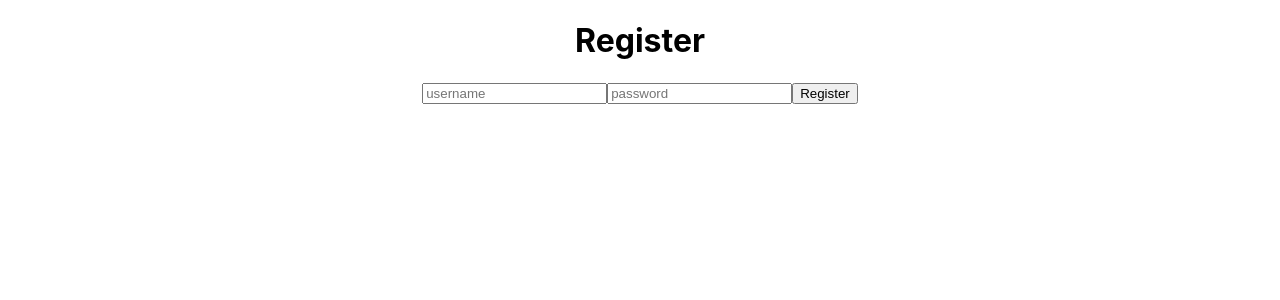
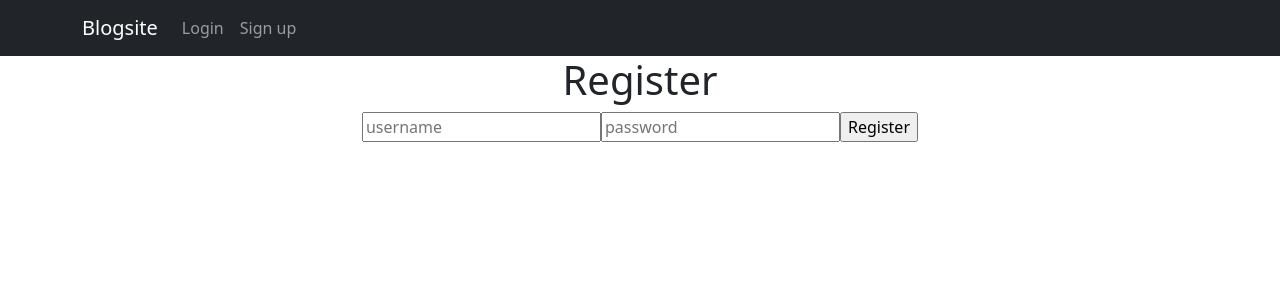
Before and after one commit to olivrrrrr/full-stack-blogsite, a React (Create React App) app in the folder client/: page /register in a window 1280 px wide. Shown: the top 300 px of the page. Built offline with nearby package versions, Linux system fonts and the light colour scheme.

Commit message:
navbar added

```diff
--- a/client/package.json
+++ b/client/package.json
@@ -7,8 +7,11 @@
     "@testing-library/react": "^13.1.1",
     "@testing-library/user-event": "^13.5.0",
     "axios": "^0.27.2",
+    "bootstrap": "^5.1.3",
     "react": "^18.1.0",
+    "react-bootstrap": "^2.3.1",
     "react-dom": "^18.1.0",
+    "react-router-dom": "^6.3.0",
     "react-scripts": "5.0.1",
     "web-vitals": "^2.1.4"
   },
--- a/client/src/App.js
+++ b/client/src/App.js
@@ -1,42 +1,27 @@
-import logo from './logo.svg';
+import 'bootstrap/dist/css/bootstrap.min.css';
 import './App.css';
-import {react, useState} from 'react'
-import axios from 'axios'
+import {BrowserRouter, Route, Routes} from 'react-router-dom'
+import Header from './components/Navbar'
+import Register from './components/Register';
+import Login from './components/Login';
+import Home from './components/Home';
+import Dashboard from './components/Dashboard'
 
 function App() {
 
-  const [username, setUsername] = useState('');
-  const [password, setPassword] = useState('');
-
-  const Registration = (newUser) => {
-    axios.post("http://localhost:3001/api/users", newUser)
-    .catch(()=> alert('error adding user'))
-  }
-
-  const handleFormSubmission = (event) => {
-    event.preventDefault();
-
-    const newUser = {
-      username : username,
-      passwordHash : password,
-    }
-
-    Registration(newUser);
-
-    setUsername("");
-    setPassword("");
-  }
-
-
-
   return (
     <div className="App">
-      <h1>Register</h1>
-      <form onSubmit={handleFormSubmission}>
-        <input value={username} onChange={(e)=> setUsername(e.target.value)} type="username" placeholder="username" />
-        <input value={password} onChange={(e)=> setPassword(e.target.value)} type="password" placeholder="password" />
-        <input type="submit" value="Register"/>
-      </form>
+        <header>
+            <Header/>
+        </header>
+      <BrowserRouter>
+        <Routes>
+          <Route path="/" element={<Home />}/>
+          {/* <Route path="/dashboard" element={<Dashboard />}/> */}
+          <Route path="/register" element={<Register />}/>
+          <Route path="/login" element={<Login />}/>
+        </Routes>
+      </BrowserRouter>
     </div>
   );
 }
--- /dev/null
+++ b/client/src/components/Dashboard.js
@@ -0,0 +1,21 @@
+// import React, {useEffect} from 'react'
+
+// function Dashboard() {
+
+//     useEffect(()=>{
+//         const token = localStorage.getItem('token');
+//         if(token){
+//             const user = jwt.decode(token);
+//             if(!user){
+//                 localStorage.removeItem('token');
+//                 window.location.href = '/'
+//             }
+//         }
+//     })
+
+//   return (
+//     <div>Dashboard</div>
+//   )
+// }
+
+// export default Dashboard
--- /dev/null
+++ b/client/src/components/Home.js
@@ -0,0 +1,9 @@
+import React from 'react'
+
+function Home() {
+  return (
+    <div>Home</div>
+  )
+}
+
+export default Home
--- /dev/null
+++ b/client/src/components/Login.js
@@ -0,0 +1,41 @@
+import {React, useState} from 'react'
+import axios from 'axios'
+
+
+function Login() {
+
+    const [username, setUsername] = useState('');
+    const [password, setPassword] = useState('');
+
+    const login = (user) => {
+    axios.post("http://localhost:3001/api/login", user)
+    .catch(()=> alert('error adding user'))
+    }
+
+
+    const handleFormSubmission = (e) => {
+        e.preventDefault();
+
+        const user = {
+            username: username,
+            passwordHash: password
+        }
+
+        login(user)
+
+    }
+
+
+  return (
+    <div>
+      <h1>Login</h1>
+      <form onSubmit={handleFormSubmission}>
+        <input value={username} onChange={(e)=> setUsername(e.target.value)} type="username" placeholder="username" />
+        <input value={password} onChange={(e)=> setPassword(e.target.value)} type="password" placeholder="password" />
+        <input type="submit" value="Register"/>
+      </form>
+    </div>
+  )
+}
+
+export default Login
--- /dev/null
+++ b/client/src/components/Navbar.js
@@ -0,0 +1,20 @@
+import React from 'react'
+import {Navbar, Container, Nav} from 'react-bootstrap'
+
+function Header() {
+  return (
+  <>
+    <Navbar bg="dark" variant="dark">
+        <Container>
+        <Navbar.Brand href="/">Blogsite</Navbar.Brand>
+        <Nav className="me-auto">
+        <Nav.Link href="/login">Login</Nav.Link>
+        <Nav.Link href="/register">Sign up</Nav.Link>
+        </Nav>
+        </Container>
+    </Navbar>
+  </>
+  )
+}
+
+export default Header
--- /dev/null
+++ b/client/src/components/Register.js
@@ -0,0 +1,42 @@
+import React from 'react'
+import {useState} from 'react'
+import axios from 'axios'
+
+function Register() {
+  const [username, setUsername] = useState('');
+  const [password, setPassword] = useState('');
+
+  const Registration = (newUser) => {
+    axios.post("http://localhost:3001/api/users", newUser)
+    .catch(()=> alert('error adding user'))
+  }
+
+  const handleFormSubmission = (event) => {
+    event.preventDefault();
+
+    const newUser = {
+      username : username,
+      passwordHash : password,
+    }
+
+    Registration(newUser);
+
+    setUsername("");
+    setPassword("");
+  }
+
+
+
+  return (
+    <div className="App">
+      <h1>Register</h1>
+      <form onSubmit={handleFormSubmission}>
+        <input value={username} onChange={(e)=> setUsername(e.target.value)} type="username" placeholder="username" />
+        <input value={password} onChange={(e)=> setPassword(e.target.value)} type="password" placeholder="password" />
+        <input type="submit" value="Register"/>
+      </form>
+    </div>
+  );
+}
+
+export default Register
```
Also changed, not shown: 1 other file (tests, documents, lock files or other folders).
